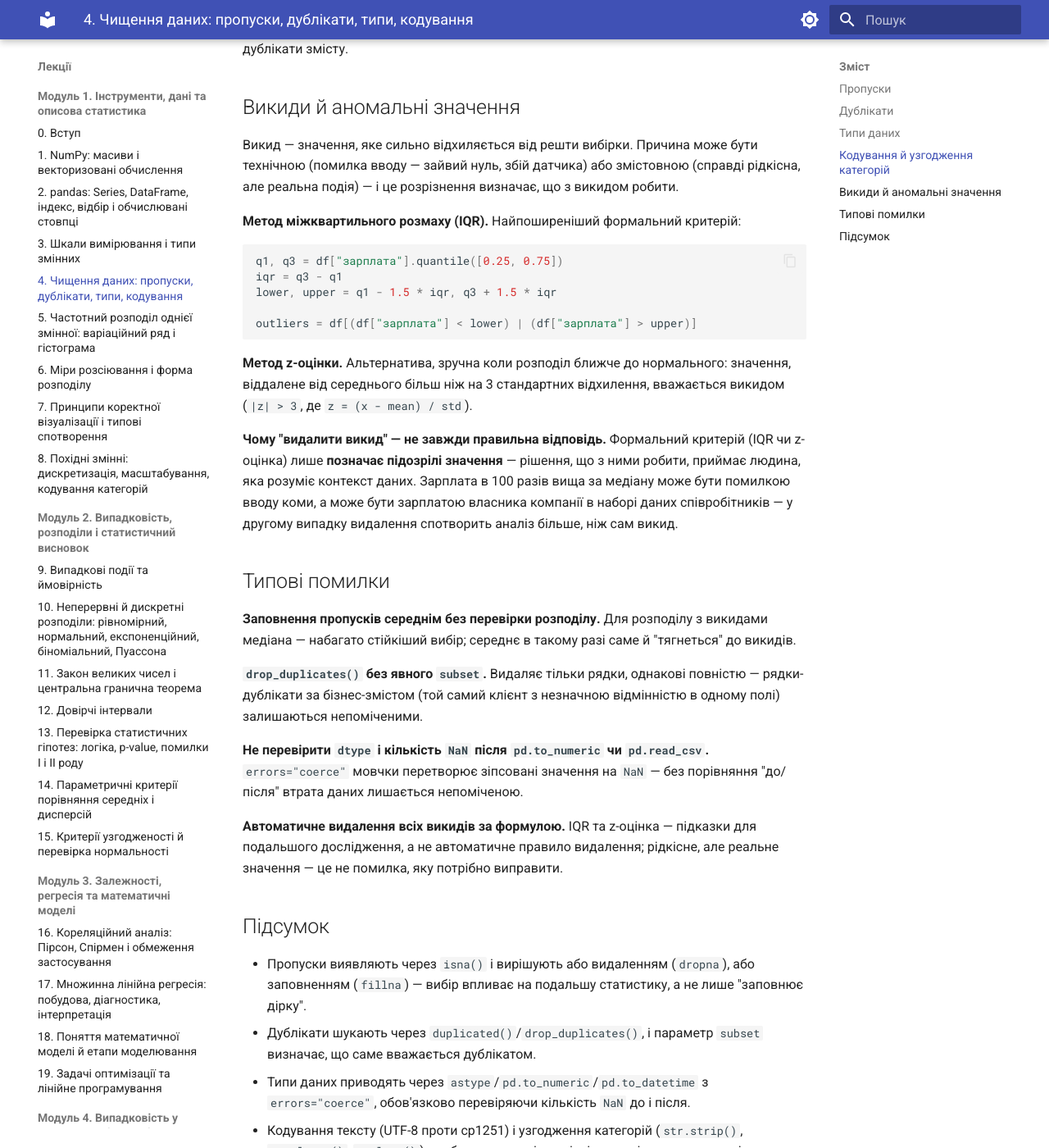
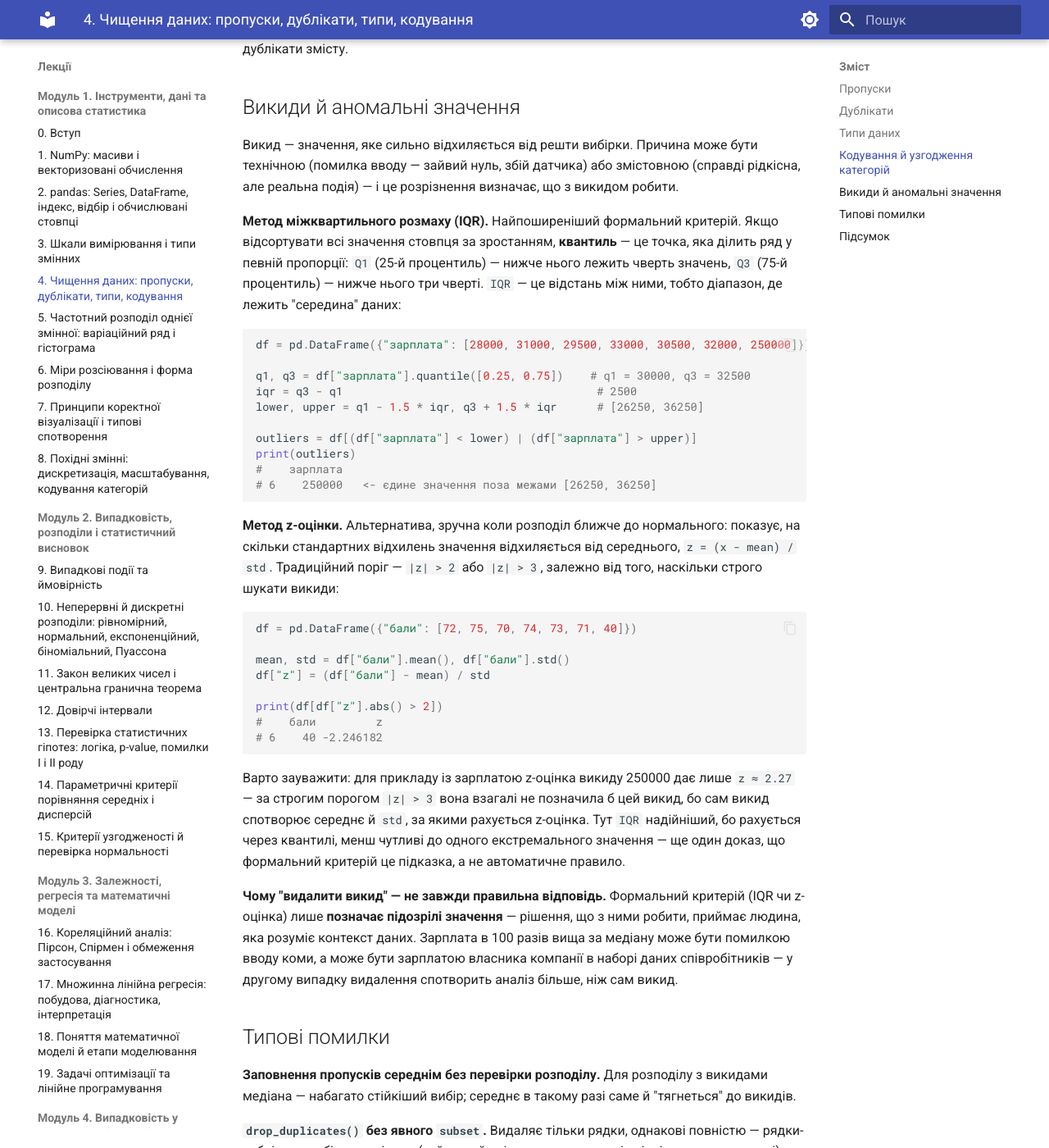
Before and after one commit to My-CD-ROM/data-analysis-course, an MkDocs documentation site: the page built from docs/lectures/04-cleaning.md, in a window 1280 px wide and 1400 px high, scrolled down 2336 px. Shown: the whole window at 82% size. Built offline with MkDocs 1.6.1 and Material for MkDocs 9.7.7, drawn with Linux system fonts in a browser that asks for light colours.

Commit message:
docs: add worked examples for outlier detection (#7)
Define quantiles and IQR in prose, and give each criterion a runnable
example with its output. Contrast the two on the same salary outlier,
where z stays under the strict 3-sigma threshold because the outlier
inflates mean and std, while IQR still flags it.

````diff
--- a/docs/lectures/04-cleaning.md
+++ b/docs/lectures/04-cleaning.md
@@ -116,20 +116,48 @@ df["місто"] = df["місто"].replace({"kyiv": "київ", "kiev": "киї
 визначає, що з викидом робити.
 
 **Метод міжквартильного розмаху (IQR).** Найпоширеніший формальний
-критерій:
+критерій. Якщо відсортувати всі значення стовпця за зростанням,
+**квантиль** — це точка, яка ділить ряд у певній пропорції: `Q1` (25-й
+процентиль) — нижче нього лежить чверть значень, `Q3` (75-й
+процентиль) — нижче нього три чверті. `IQR` — це відстань між ними,
+тобто діапазон, де лежить "середина" даних:
 
 ```python
-q1, q3 = df["зарплата"].quantile([0.25, 0.75])
-iqr = q3 - q1
-lower, upper = q1 - 1.5 * iqr, q3 + 1.5 * iqr
+df = pd.DataFrame({"зарплата": [28000, 31000, 29500, 33000, 30500, 32000, 250000]})
+
+q1, q3 = df["зарплата"].quantile([0.25, 0.75])    # q1 = 30000, q3 = 32500
+iqr = q3 - q1                                      # 2500
+lower, upper = q1 - 1.5 * iqr, q3 + 1.5 * iqr      # [26250, 36250]
 
 outliers = df[(df["зарплата"] < lower) | (df["зарплата"] > upper)]
+print(outliers)
+#    зарплата
+# 6    250000   <- єдине значення поза межами [26250, 36250]
 ```
 
 **Метод z-оцінки.** Альтернатива, зручна коли розподіл ближче до
-нормального: значення, віддалене від середнього більш ніж на 3
-стандартних відхилення, вважається викидом (`|z| > 3`, де
-`z = (x - mean) / std`).
+нормального: показує, на скільки стандартних відхилень значення
+відхиляється від середнього, `z = (x - mean) / std`. Традиційний поріг
+— `|z| > 2` або `|z| > 3`, залежно від того, наскільки строго шукати
+викиди:
+
+```python
+df = pd.DataFrame({"бали": [72, 75, 70, 74, 73, 71, 40]})
+
+mean, std = df["бали"].mean(), df["бали"].std()
+df["z"] = (df["бали"] - mean) / std
+
+print(df[df["z"].abs() > 2])
+#    бали         z
+# 6    40 -2.246182
+```
+
+Варто зауважити: для прикладу із зарплатою z-оцінка викиду 250000 дає
+лише `z ≈ 2.27` — за строгим порогом `|z| > 3` вона взагалі не
+позначила б цей викид, бо сам викид спотворює середнє й `std`, за
+якими рахується z-оцінка. Тут `IQR` надійніший, бо рахується через
+квантилі, менш чутливі до одного екстремального значення — ще один
+доказ, що формальний критерій це підказка, а не автоматичне правило.
 
 **Чому "видалити викид" — не завжди правильна відповідь.** Формальний
 критерій (IQR чи z-оцінка) лише **позначає підозрілі значення** —
````
